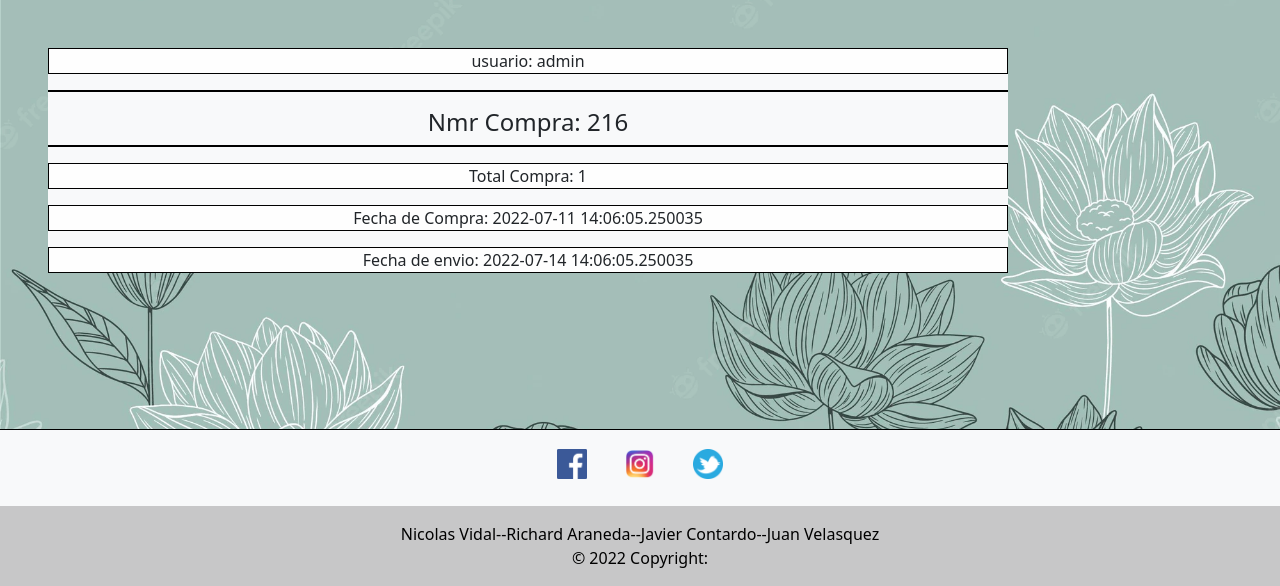
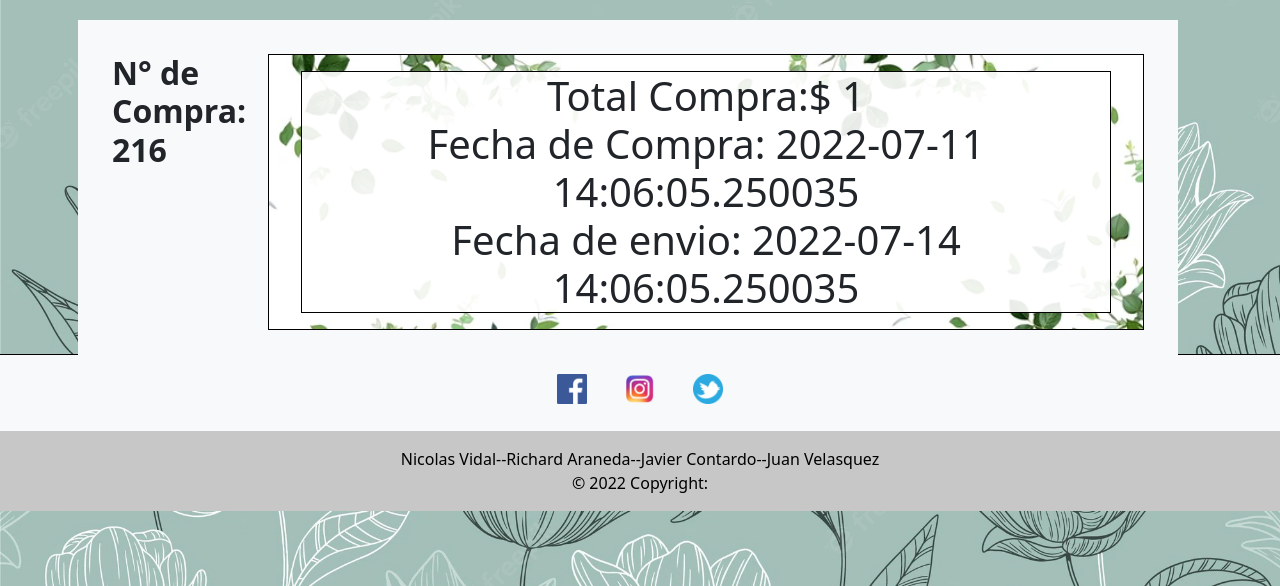
Before and after one commit to nicovidal/nicoovidal-Examen_Vidal-Contardo-Velasquez-Araneda-Seccion006D, a Django app: page /compras/ in a window 1280 px wide. Shown: the part 214-800 px from the top of the page. Run offline with Django 4.2, Linux system fonts and the light colour scheme; a user stored in the database is signed in; data comes from the database, SQL or seed files in the repository; both versions use the stored data as it was after the commit; some libraries are stand-ins or nearby versions.

Commit message:
listo compras

```diff
--- a/Kojo/static/kojo/css/compra.css
+++ b/Kojo/static/kojo/css/compra.css
@@ -29,6 +29,18 @@
     color: rgb(0, 0, 0);
     cursor: pointer;
     font-size: xx-large;
+}
+
+
+.cartas{
+    border-radius:5px;
+    border: #000000;
+}
+
+.galeria {
+    text-align: center;
+    margin: 20px 0px 20px 0px;
+    font-weight: 300;
 }
 
 .navbar-nav.navbar-center {
@@ -66,14 +78,8 @@
 
 
 footer {
-    position: absolute;
+    position: inherit;
     bottom: 0;
     width: 100%;
     border-top: 1px solid black;
 }
-
-table {
-
-border: #000000;
-
-}
--- a/Kojo/templates/kojo/compras.html
+++ b/Kojo/templates/kojo/compras.html
@@ -72,36 +72,44 @@
         </header>
 
 
+
         {% for elem in compras %}
-        <div class="bg-light w-75 m-5 text-center">
-        <p>usuario: {{elem.idUser}}</p>
-        <p class="text-center"><h4>Nmr Compra: {{elem.nmr_orden}}</h4></p>
-        <p>Total Compra: {{elem.total}}</p>
-        <p>Fecha de Compra: {{elem.fch_compra}}</p>
+        <div class="container">
+            <div class="row">
+        <div class="row">
+            <div class="row g-0 bg-light position-relative">
+                <div class="col-md-2 mb-md-0 p-md-4">
+                    <h2 class="card-title"><strong> N° de Compra: {{elem.nmr_orden}} </strong></h2>
+                </div>
+
+                <div class="col-md-10 p-4 ps-md-0">
+
+                        <h1 class="card-text">
+                            <p class="card-text">
+                                Total Compra:$ {{elem.total}} <br>
+                                Fecha de Compra: {{elem.fch_compra}} <br>
                                 {% if elem.fch_entrega %}
-        <p>Fecha de envio: {{elem.fch_entrega}}</p>
+                                Fecha de envio: {{elem.fch_entrega}} <br>
                                 {% else %}
-        <p>Fecha de envio: No Entregado Su Producto</p>
+                                Fecha de envio: No Entregado Su Producto
                                 {% endif %}
+                            </p>
+                        </h1>
                 </div>
+            </div>
+        </div>
+
         {% endfor %}
         {% if messages %}
             {% for message in messages %}
                 <div class="alert {% if message.tags %}alert-{{ message.tags }}{% endif %}" role="alert">{{ message }}</div>
+
             {% endfor %}
         {% endif %}
 
 
 
 
-
-
-
-
-
-
-
-        </div>
 
 
 
```
Also changed, not shown: kojo.db. Lines whose indentation alone changed are shown as unchanged.
